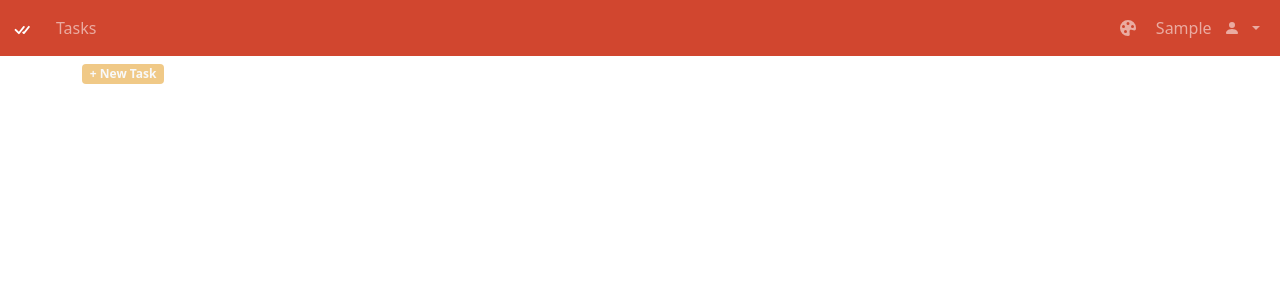
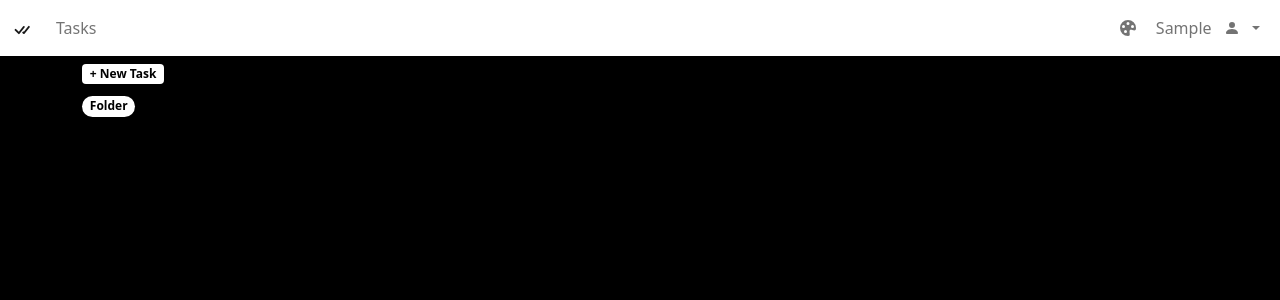
Before and after one commit to misterrager8/toDo-Py, a Flask app: page /tasks in a window 1280 px wide. Shown: the top 300 px of the page. Run offline with Flask 2, Linux system fonts and the light colour scheme; the visitor is signed in with stand-in values (Sample User, id 1); data comes from the database, SQL or seed files in the repository; data that the repository does not hold is empty.

Commit message:
Various changes (30-Dec-2021)(II)

```diff
--- a/modules/models.py
+++ b/modules/models.py
@@ -51,8 +51,8 @@ class Folder(db.Model):
     tasks = relationship("Task", backref="folders", lazy="dynamic")
     id = Column(Integer, primary_key=True)
 
+    def __init__(self, **kwargs):
+        super(Folder, self).__init__(**kwargs)
+
     def get_undone_count(self) -> int:
         return self.tasks.filter(Task.parent_task == None, Task.done == False).count()
-
-    def __init__(self, **kwargs):
-        super(Folder, self).__init__(**kwargs)
--- a/modules/static/js/main.js
+++ b/modules/static/js/main.js
@@ -1,5 +1,5 @@
 function changeTheme() {
-    $('.btn-custom, .badge-custom, .navbar').addClass('other-theme');
+    $('.btn-custom, .badge-custom, .navbar, body').addClass('other-theme');
 }
 
 function toggleDiv(divId) {
@@ -12,6 +12,7 @@ function taskCreate(folderId) {
         name : $('#taskName').val()
     }, function(data) {
         $('#allTasks').load(location.href + ' #allTasks');
+        $('#allFolders').load(location.href + ' #allFolders');
     });
 }
 
@@ -19,7 +20,8 @@ function taskEdit(taskId) {
     $.post('task_edit', {
         id_ : taskId,
         name : $('#name' + taskId).val(),
-        note : $('#note' + taskId).val()
+        note : $('#note' + taskId).val(),
+        folder : $('#folder' + taskId).val()
     }, function(data) {
         $('#taskContent').load(location.href + ' #taskContent');
     });
--- a/modules/static/main.css
+++ b/modules/static/main.css
@@ -1,25 +1,24 @@
 :root {
-    --primary-bg-color: #D1462F;
-    --secondary-bg-color: #F0C987;
+    --navbar-bg-color: white;
+    --body-bg-color: black;
 }
 
 .other-theme {
-    --primary-bg-color: #0F0A0A;
-    --secondary-bg-color: #857E7B;
+    --navbar-bg-color: black;
+    --body-bg-color: white;
 }
 
-.navbar {
-    background-color: var(--primary-bg-color);
+body, .card, input, select, textarea {
+    background-color: var(--body-bg-color) !important;
+    color: var(--navbar-bg-color) !important;
 }
 
-.btn-custom {
-    background-color: var(--secondary-bg-color);
-    color: white;
+.badge-custom, .btn-custom, .navbar {
+    background-color: var(--navbar-bg-color);
 }
 
 .badge-custom {
-    background-color: var(--secondary-bg-color);
-    color: white;
+    color: var(--body-bg-color) !important;
 }
 
 .link, .link:hover {
--- a/modules/templates/base.html
+++ b/modules/templates/base.html
@@ -9,9 +9,13 @@
   <script src="https://cdn.jsdelivr.net/npm/bootstrap@5.1.2/dist/js/bootstrap.bundle.min.js" integrity="sha384-kQtW33rZJAHjgefvhyyzcGF3C5TFyBQBA13V1RKPf4uH+bwyzQxZ6CmMZHmNBEfJ" crossorigin="anonymous"></script>
   <link rel="stylesheet" href="{{ url_for('static', filename='main.css') }}">
 </head>
-<nav class="navbar navbar-expand-xl navbar-dark">
+<nav class="navbar navbar-expand-xl navbar-light">
   <div class="container-fluid">
     <a class="navbar-brand" href="{{ url_for('index') }}">{{ macros.brand_icon() }}</a>
+    <button class="navbar-toggler" data-bs-target="#navContent" data-bs-toggle="collapse" type="button">
+      <span class="navbar-toggler-icon"></span>
+    </button>
+    <div class="collapse navbar-collapse" id="navContent">
       <ul class="navbar-nav me-auto">
         <li class="nav-item"><a href="{{ url_for('tasks_') }}" class="nav-link">Tasks</a></li>
       </ul>
@@ -32,6 +36,7 @@
           </div>
         </li>
       </ul>
+    </div>
   </div>
 
   <div class="modal" id="login">
--- a/modules/templates/folder.html
+++ b/modules/templates/folder.html
@@ -4,7 +4,7 @@
 {% block body %}
 <title>{{ folder.name }}</title>
 <p class="h3 my-3">{{ folder.name }}</p>
-<a class="badge badge-custom link text-light my-2" onclick="toggleDiv('taskCreate')">+ New Task</a>
+<a class="badge badge-custom link my-2" onclick="toggleDiv('taskCreate')">+ New Task</a>
 <div id="taskCreate" style="display:none">{{ macros.task_create_form(folder) }}</div>
 
 <div class="row" id="allTasks">
--- a/modules/templates/index.html
+++ b/modules/templates/index.html
@@ -3,13 +3,13 @@
 
 {% block body %}
 <title>Home</title>
-<a class="badge badge-custom link text-light my-2" onclick="toggleDiv('folderCreate')">+ New Folder</a>
+<a class="badge badge-custom link my-2" onclick="toggleDiv('folderCreate')">+ New Folder</a>
 <div style="display:none" id="folderCreate">
   {{ macros.folder_create_form() }}
 </div>
 
 <div class="row" id="allFolders">
-  {% for i in current_user.folders %}
+  {% for i in folders_ %}
   {{ macros.folder_card(i) }}
   {% endfor %}
 </div>
--- a/modules/templates/macros.html
+++ b/modules/templates/macros.html
@@ -77,8 +77,8 @@
 
 <!--Folder card-->
 {% macro folder_card(folder) %}
-<div class="card border-0 col-4">
-  <div class="card-body my-2 shadow-sm" style="border: 5px solid {{ folder.color }}; border-radius:10px;">
+<div class="card border-0 col-xl-4">
+  <div class="card-body my-2" style="border: 5px solid {{ folder.color }}; border-radius:10px;">
     <a class="link h5" href="{{ url_for('folder', id_=folder.id) }}">
       {{ folder.name }}
       <span class="badge bg-dark text-light">{{ folder.get_undone_count() }}</span>
@@ -95,10 +95,10 @@
 
 <!--Task card-->
 {% macro task_card(task) %}
-<div class="card col-4 border-0">
+<div class="card col-xl-4 border-0">
   <div class="card-body my-2" style="border:5px solid {{ task.folders.color }}; border-radius:10px;">
     <a class="link" onclick="taskToggle({{ task.id }})">{{ check_icon(task.done, size=16) }}</a>
-    <span>{{ task.name }}</span>
+    <a class="link ms-2" href="{{ url_for('task', id_=task.id) }}">{{ task.name }}</a>
     <a class="link float-end" onclick="toggleDiv('deleteTask' + {{ task.id }})">{{ delete_icon() }}</a>
     <button class="btn btn-danger w-100 mt-3" style="display:none" id="deleteTask{{ task.id }}" onclick="taskDelete({{ task.id }})">Delete</button>
   </div>
@@ -179,6 +179,7 @@
 <!--Tasks Sort-->
 {% macro tasks_sort() %}
 <div>
-
+  {% if order_by != 'tasks.date_created desc' %}<a class="link badge badge-custom rounded-pill" href="{{ url_for('tasks_', order_by='tasks.date_created desc') }}">Date Created</a>{% endif %}
+  {% if order_by != 'folders.name' %}<a class="link badge badge-custom rounded-pill" href="{{ url_for('tasks_', order_by='folders.name') }}">Folder</a>{% endif %}
 </div>
 {% endmacro %}
--- a/modules/templates/tasks.html
+++ b/modules/templates/tasks.html
@@ -3,12 +3,12 @@
 
 {% block body %}
 <title>Tasks</title>
-<a class="link badge badge-custom text-light my-2" onclick="toggleDiv('task_create')">+ New Task</a>
+<a class="link badge badge-custom my-2" onclick="toggleDiv('task_create')">+ New Task</a>
 <div id="task_create" style="display:none">{{ macros.task_create_form() }}</div>
 
 {{ macros.tasks_sort() }}
 <div class="row" id="allTasks">
-  {% for i in current_user.tasks %}
+  {% for i in tasks_ %}
   {{ macros.task_card(i) }}
   {% endfor %}
 </div>
--- a/modules/views.py
+++ b/modules/views.py
@@ -3,6 +3,7 @@ import random
 
 from flask import request, render_template, current_app, url_for
 from flask_login import login_user, current_user, logout_user, login_required
+from sqlalchemy import text
 from werkzeug.security import check_password_hash, generate_password_hash
 from werkzeug.utils import redirect
 
@@ -22,7 +23,8 @@ def load_user(id_) -> User:
 @current_app.route("/")
 def index():
     order_by = request.args.get("order_by", default="date_created desc")
-    return render_template("index.html", order_by=order_by)
+    _ = current_user.folders.order_by(text(order_by))
+    return render_template("index.html", folders_=_, order_by=order_by)
 
 
 @current_app.route("/login", methods=["POST"])
@@ -66,7 +68,7 @@ def folder():
 @current_app.route("/folder_create", methods=["POST"])
 @login_required
 def folder_create():
-    database.create(Folder(name=request.form["name"].title(),
+    database.create(Folder(name=request.form["name"],
                            color="#{:06x}".format(random.randint(0, 0xFFFFFF)),
                            date_created=datetime.datetime.now(),
                            user=current_user.id))
@@ -101,8 +103,8 @@ def folder_delete():
 @login_required
 def tasks_():
     order_by = request.args.get("order_by", default="tasks.date_created desc")
-
-    return render_template("tasks.html", order_by=order_by)
+    _ = current_user.tasks.join(Folder).order_by(text(order_by))
+    return render_template("tasks.html", tasks_=_, order_by=order_by)
 
 
 @current_app.route("/task")
@@ -116,7 +118,7 @@ def task():
 @current_app.route("/task_create", methods=["POST"])
 @login_required
 def task_create():
-    database.create(Task(name=request.form["name"].title(),
+    database.create(Task(name=request.form["name"],
                          folder=int(request.form["id_"]),
                          date_created=datetime.datetime.now(),
                          user=current_user.id))
@@ -129,7 +131,7 @@ def task_create():
 def subtask_create():
     _: Task = database.get(Task, int(request.form["id_"]))
 
-    database.create(Task(name=request.form["name"].title(),
+    database.create(Task(name=request.form["name"],
                          folder=_.folder,
                          date_created=datetime.datetime.now(),
                          parent_task=_.id,
```
Also changed, not shown: modules/templates/task.html (+10 -4 lines). Lines whose indentation alone changed are shown as unchanged.
